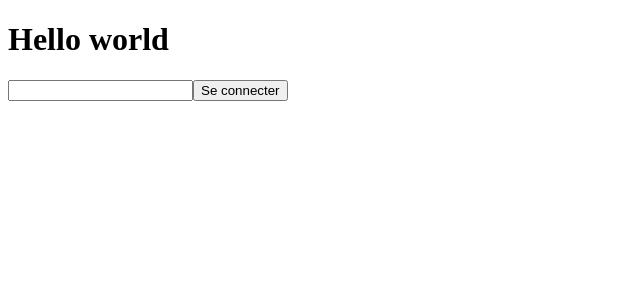
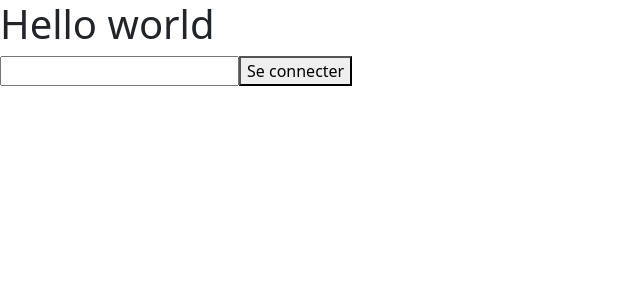
Before and after one commit to Fraulk/cours-vue, a Vue app: page / in a window 1280 px wide. Shown: the top 300 px of the page, without its empty margins (0-640 px from the left). Built offline with nearby package versions, Linux system fonts and the light colour scheme.

Commit message:
qui reste-il ?

```diff
--- a/src/App.vue
+++ b/src/App.vue
@@ -15,3 +15,7 @@ import ExoVIf from "./components/ExoVIf.vue";
     <!-- <ExoVFor /> -->
     <ExoVIf />
 </template>
+
+<style>
+  @import 'bootstrap/dist/css/bootstrap.min.css';
+</style>
```
